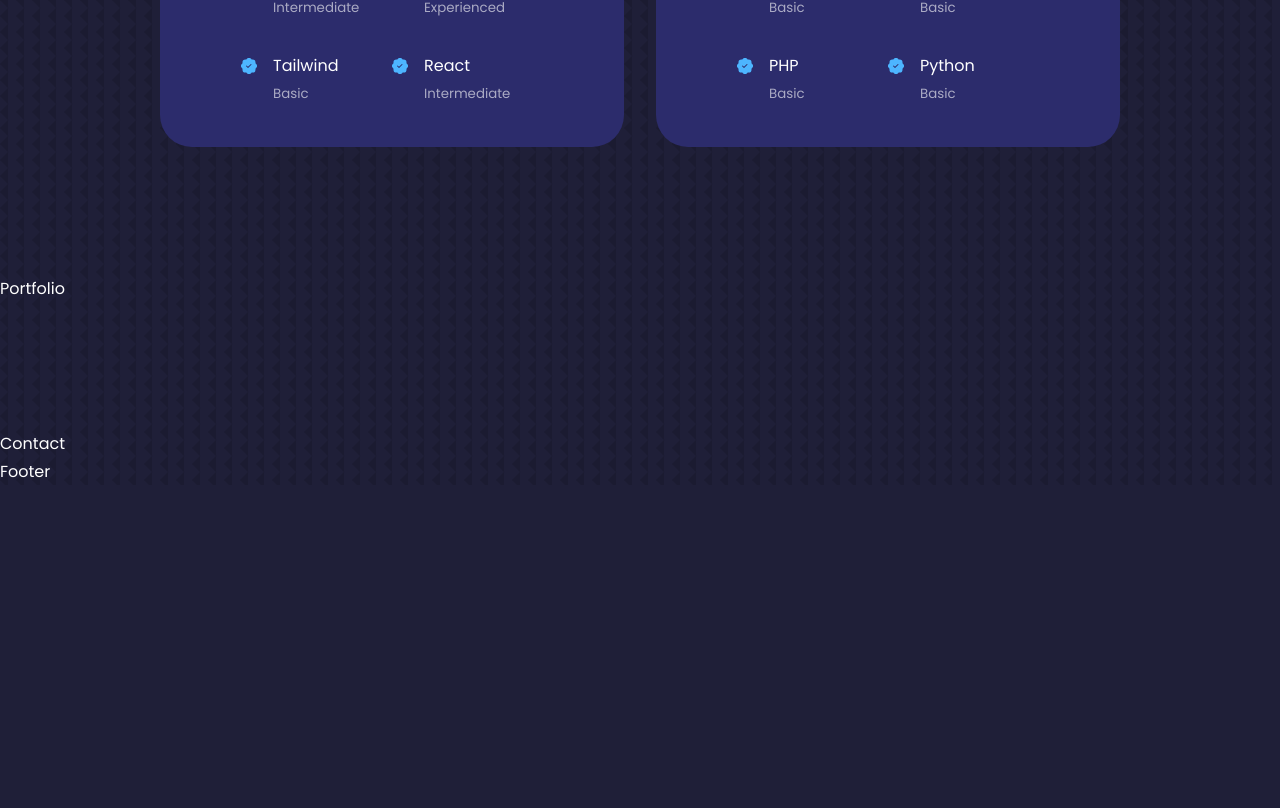
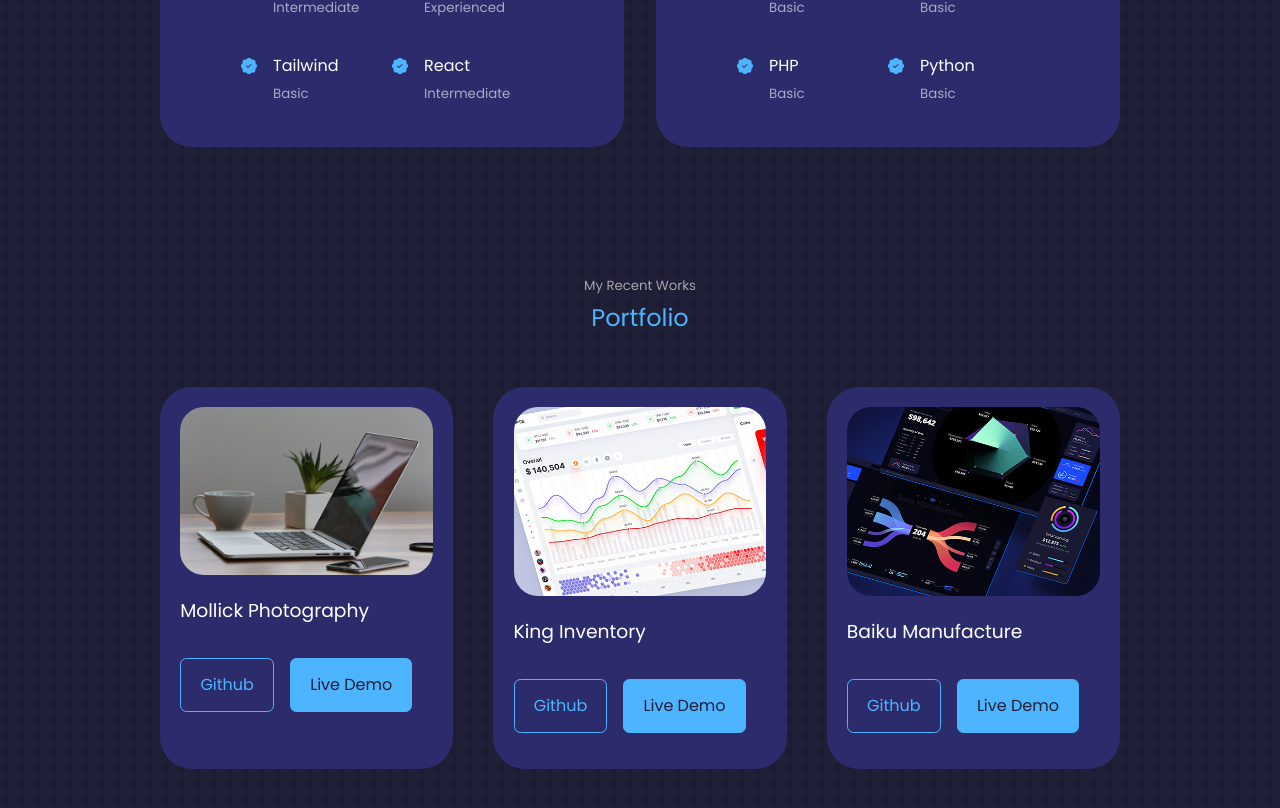
Before and after one commit to jicumollick/jicumollick_portfolio, a React (Create React App) app: page / in a window 1280 px wide. Shown: the part 1960-2768 px from the top of the page. Before the commit the page ends 2445 px from the top, so only its background shows below. Built offline with nearby package versions, Linux system fonts and the light colour scheme.

Commit message:
portfolio and footer done

```diff
--- a/package.json
+++ b/package.json
@@ -10,6 +10,7 @@
     "react-dom": "^18.1.0",
     "react-icons": "^4.4.0",
     "react-scripts": "5.0.1",
+    "react-toastify": "^9.0.3",
     "web-vitals": "^2.1.4"
   },
   "scripts": {
--- a/src/components/Contact/Contact.css
+++ b/src/components/Contact/Contact.css
@@ -0,0 +1,79 @@
+
+.container.contact__container {
+    width: 58%;
+    display: grid;
+    grid-template-columns: 30% 58%;
+    gap: 12%;
+}
+
+.contact__options {
+    display: flex;
+    flex-direction: column;
+    gap: 1.2rem;
+}
+
+.contact__option {
+    background: var(--color-bg-variant);
+    padding: 1.2rem;
+    border-radius: 1.2rem;
+    text-align: center;
+    border: 1px solid transparent;
+    transition: var(--transition);
+
+}
+
+.contact__option:hover {
+    background: transparent;
+    border-color: var(--color-primary-variant);
+
+}
+
+.contact__option__icon {
+    font-size: 1.5rem;
+    margin-bottom: 0.5rem;
+}
+
+.contact__option a {
+    margin-top: 0.7rem;
+    display: inline-block;
+    font-size: 0.8rem;
+}
+
+/* form design  */
+
+form {
+    display: flex;
+    flex-direction: column;
+    gap: 1.2rem;
+}
+
+input, textarea {
+    width: 100%;
+    padding: 1.5rem;
+    border-radius: 0.5rem;
+    background: transparent;
+    border: 2px solid var(--color-primary-variant);
+    resize: none;
+    color: var(--color-white);
+}
+
+
+/*  Media Queries (Medium Devices) */
+
+@media screen and (max-width: 1024px) {
+   .container.contact__container {
+       grid-template-columns: 1fr;
+       gap: 2rem;
+   }
+
+    }
+
+    /*  Media Queries (Small Devices) */
+
+    @media screen and (max-width: 600px) {
+        .container.contact__container {
+            width: var(--container-width-sm);
+        }
+
+
+    }
--- a/src/components/Contact/Contact.js
+++ b/src/components/Contact/Contact.js
@@ -1,7 +1,75 @@
 import React from "react";
 import "./Contact.css";
+import { MdOutlineMail } from "react-icons/md";
+import { RiMessengerLine } from "react-icons/ri";
+import { BsWhatsapp } from "react-icons/bs";
+
+import { ToastContainer, toast } from "react-toastify";
+import "react-toastify/dist/ReactToastify.css";
 const Contact = () => {
-  return <section id="contact">Contact</section>;
+  const handleSubmit = (e) => {
+    e.preventDefault();
+    toast("Message Sent Successfully");
+    e.target.reset();
+  };
+  return (
+    <section id="contact">
+      <ToastContainer></ToastContainer>
+      <h5>Get In Touch</h5>
+      <h2>Contact Me</h2>
+
+      <div className="container contact__container">
+        <div className="contact__options">
+          <article className="contact__option">
+            <MdOutlineMail className="contact__option__icon"></MdOutlineMail>
+            <h4>Email</h4>
+            <h5>jikumollick82@gmail.com</h5>
+            <a href="mailto:jikumollick82@gmail.com" target={"_blank"}>
+              Send a mail
+            </a>
+          </article>
+          <article className="contact__option">
+            <RiMessengerLine className="contact__option__icon"></RiMessengerLine>
+            <h4>Messenger</h4>
+            <h5>jiku Mollick</h5>
+            <a href="https://www.facebook.com/WebBlood" target={"_blank"}>
+              Send a message
+            </a>
+          </article>
+          <article className="contact__option">
+            <BsWhatsapp className="contact__option__icon"></BsWhatsapp>
+            <h4>WhatsApp</h4>
+            <h5>+880 1752720818</h5>
+            <a
+              href="https://api.whatsapp.com/send?phone=+8801752720818"
+              target={"_blank"}
+            >
+              Send a message
+            </a>
+          </article>
+        </div>
+
+        <form action="" onSubmit={(e) => handleSubmit(e)}>
+          <input
+            type="text"
+            name="name"
+            placeholder="Your Full Name"
+            required
+          />
+          <input type="email" name="email" placeholder="Your Email" required />
+          <textarea
+            name="message"
+            rows="7"
+            placeholder="Your Message"
+            required
+          ></textarea>
+          <button className="btn btn-primary" type="submit">
+            Send Message
+          </button>
+        </form>
+      </div>
+    </section>
+  );
 };
 
 export default Contact;
--- a/src/components/Footer/Footer.css
+++ b/src/components/Footer/Footer.css
@@ -0,0 +1,69 @@
+
+footer {
+    background: var(--color-primary);
+    padding: 3rem 0;
+    text-align: center;
+    font-size: 0.9rem;
+    margin-top: 7rem;
+}
+
+footer a {
+    color: var(--color-bg);
+}
+
+.footer__logo {
+    font-size: 2rem;
+    font-weight: 500;
+    margin-bottom: 2rem;
+    display: inline-block;
+}
+
+.permalinks {
+    display: flex;
+    flex-wrap: wrap;
+    justify-content: center;
+    gap:2rem;
+    margin: 0 auto 3rem;
+}
+
+.footer__socials {
+    display: flex;
+    justify-content: center;
+    gap: 1rem;
+    margin-bottom: 4rem;
+}
+
+.footer__socials a {
+    background: var(--color-bg);
+    color: var(--color-white);
+    padding: 0.8rem;
+    border-radius: 0.7rem;
+    display: flex;
+    border: 1px solid transparent;
+}
+
+.footer__socials a:hover {
+    background: transparent;
+    color: var(--color-bg);
+    border-color: var(--color-bg);
+}
+
+.footer__copyright {
+    margin-bottom: 4rem;
+    color: black;
+}
+
+/* Media query mobile  */
+
+@media screen and (max-width: 600px) {
+
+    .permalinks {
+        flex-direction: column;
+        gap: 1.5rem;
+    }
+
+    .footer__socials {
+        margin-bottom: 2.6rem;
+    }
+
+}
--- a/src/components/Footer/Footer.js
+++ b/src/components/Footer/Footer.js
@@ -1,7 +1,57 @@
 import React from "react";
 import "./Footer.css";
+
+import { FiFacebook } from "react-icons/fi";
+import { AiOutlineLinkedin } from "react-icons/ai";
+import { AiOutlineGithub } from "react-icons/ai";
 const Footer = () => {
-  return <div>Footer</div>;
+  return (
+    <footer>
+      <a href="#" className="footer__logo">
+        Jicu
+      </a>
+
+      <ul className="permalinks">
+        <li>
+          <a href="#">Home</a>
+        </li>
+        <li>
+          <a href="#about">About</a>
+        </li>
+        <li>
+          <a href="#experience">Experience</a>
+        </li>
+        <li>
+          <a href="#portfolio">Portfolio</a>
+        </li>
+        <li>
+          <a href="#contact">Contact</a>
+        </li>
+      </ul>
+
+      <div className="footer__socials">
+        <a href="https://www.facebook.com/WebBlood" target={"_blank"}>
+          {" "}
+          <FiFacebook></FiFacebook>
+        </a>
+        <a
+          href="https://www.linkedin.com/in/jicu-mollick-12a7091a0/"
+          target={"_blank"}
+        >
+          {" "}
+          <AiOutlineLinkedin></AiOutlineLinkedin>{" "}
+        </a>
+        <a href="https://github.com/jicumollick" target={"_blank"}>
+          {" "}
+          <AiOutlineGithub></AiOutlineGithub>
+        </a>
+      </div>
+
+      <div className="footer__copyright">
+        <small> &copy; Jicu Mollick , All right reserved</small>
+      </div>
+    </footer>
+  );
 };
 
 export default Footer;
--- a/src/components/Navbar/Navbar.css
+++ b/src/components/Navbar/Navbar.css
@@ -28,6 +28,6 @@ nav a:hover {
     background: var(--color-bg);
 }
 nav a.active {
-    background: var(--color-bg);
-    color: var(--color-white);
+    background: var(--color-primary);
+    color: var(--color-bg);
 }
--- a/src/components/Portfolio/Portfolio.css
+++ b/src/components/Portfolio/Portfolio.css
@@ -0,0 +1,54 @@
+.portfolio__container {
+    display: grid;
+    grid-template-columns: repeat(3,1fr);
+    gap: 2.5rem;
+}
+
+.portfolio__item {
+    background: var(--color-bg-variant);
+    padding: 1.2rem;
+    border-radius: 2rem;
+    border: 1px solid transparent;
+    transition: var(--transition);
+}
+
+.portfolio__item:hover{
+    border-color: var(--color-primary-variant);
+    background: transparent;
+}
+
+.portfolio__item__image {
+    border-radius: 1.5rem;
+    overflow: hidden;
+}
+
+.portfolio__item h3 {
+    margin: 1.2rem 0 2rem;
+}
+
+.portfolio__item__cta {
+    display: flex;
+    gap: 1rem;
+    margin-bottom: 1rem;
+}
+
+/*  Media Queries (Medium Devices) */
+
+@media screen and (max-width: 1024px) {
+
+  .portfolio__container {
+      grid-template-columns: 1fr 1fr;
+      gap: 1.2rem;
+  }
+  }
+
+  /*  Media Queries (Small Devices) */
+
+  @media screen and (max-width: 600px) {
+
+    .portfolio__container {
+        grid-template-columns: 1fr;
+        gap: 1rem;
+    }
+
+  }
--- a/src/components/Portfolio/Portfolio.js
+++ b/src/components/Portfolio/Portfolio.js
@@ -1,7 +1,76 @@
 import React from "react";
 import "./Portfolio.css";
+import IMG1 from "../../assets/port7.jpg";
+import IMG2 from "../../assets/portfolio1.jpg";
+import IMG3 from "../../assets/portfolio5.png";
+import IMG4 from "../../assets/portfolio2.jpg";
+import IMG5 from "../../assets/portfolio3.jpg";
+import IMG6 from "../../assets/portfolio6.jpg";
+
 const Portfolio = () => {
-  return <section id="portfolio">Portfolio </section>;
+  return (
+    <section id="portfolio">
+      <h5>My Recent Works</h5>
+      <h2>Portfolio</h2>
+
+      <div className="container portfolio__container">
+        <article className="portfolio__item">
+          <div className="portfolio__item__image">
+            <img src={IMG1} alt="" />
+          </div>
+          <h3>Mollick Photography</h3>
+          <div className="portfolio__item__cta">
+            <a href="" className="btn">
+              Github
+            </a>
+            <a
+              href="https://mollick-photography.web.app/"
+              className="btn btn-primary"
+              target="_blank"
+            >
+              Live Demo
+            </a>
+          </div>
+        </article>
+        <article className="portfolio__item">
+          <div className="portfolio__item__image">
+            <img src={IMG2} alt="" />
+          </div>
+          <h3>King Inventory</h3>
+          <div className="portfolio__item__cta">
+            <a href="" className="btn">
+              Github
+            </a>
+            <a
+              href="https://king-inventory.web.app/"
+              className="btn btn-primary"
+              target="_blank"
+            >
+              Live Demo
+            </a>
+          </div>
+        </article>
+        <article className="portfolio__item">
+          <div className="portfolio__item__image">
+            <img src={IMG3} alt="" />
+          </div>
+          <h3>Baiku Manufacture</h3>
+          <div className="portfolio__item__cta">
+            <a href="" className="btn">
+              Github
+            </a>
+            <a
+              href="https://baiku-manufacture.web.app/"
+              className="btn btn-primary"
+              target="_blank"
+            >
+              Live Demo
+            </a>
+          </div>
+        </article>
+      </div>
+    </section>
+  );
 };
 
 export default Portfolio;
```
Also changed, not shown: 1 other file (tests, documents, lock files or other folders).
